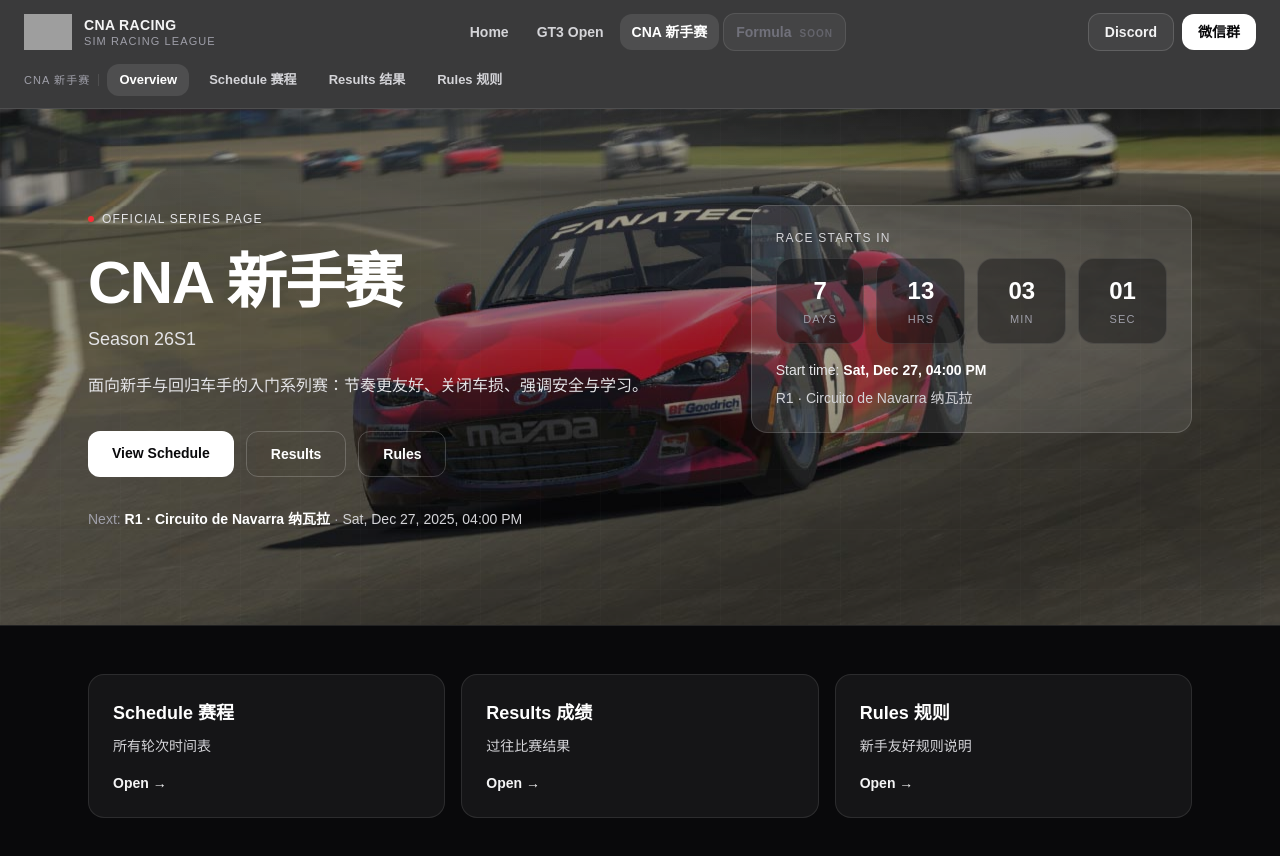
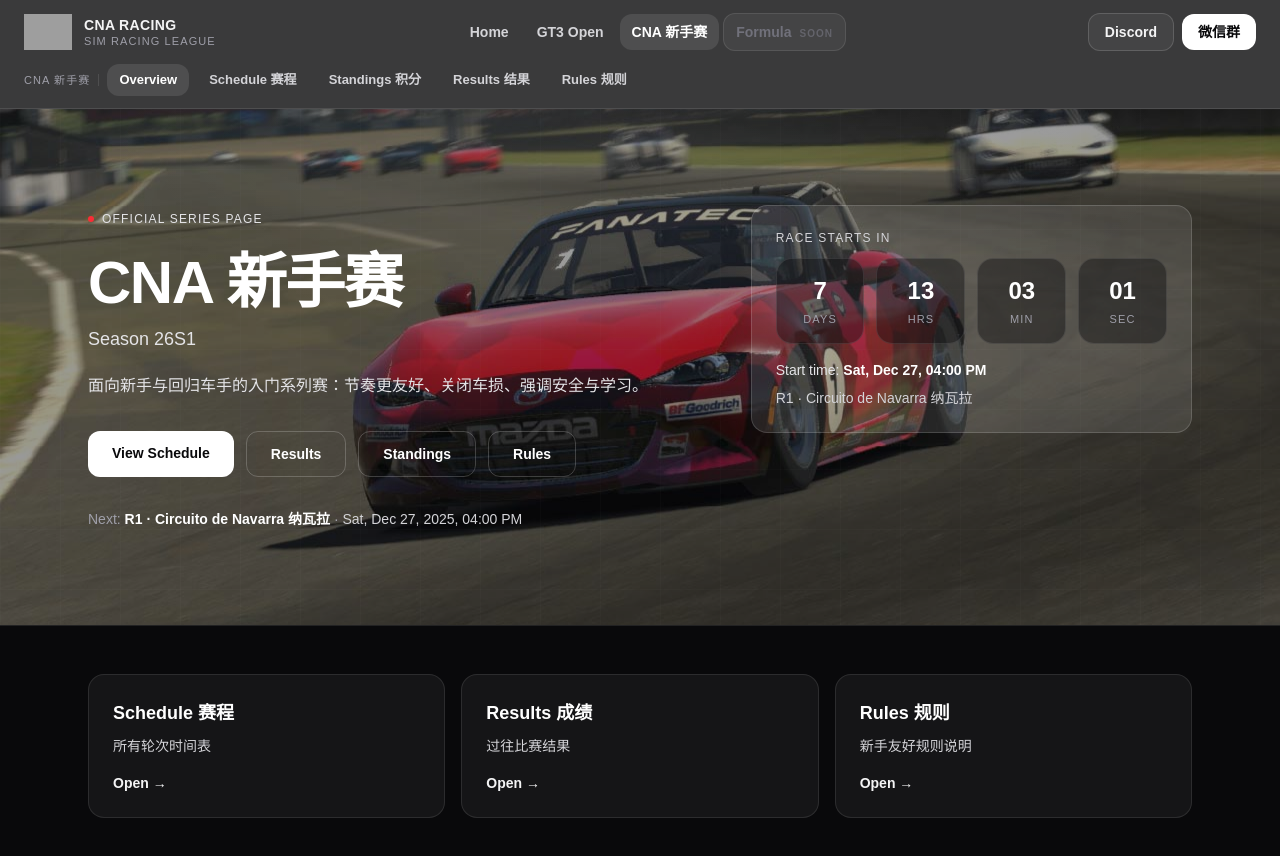
Before and after one commit to jasonzwww/cna-racing, a Next.js app: page /rookie in a window 1280 px wide. Shown: the top 856 px of the page. Built offline with nearby package versions, Linux system fonts and the light colour scheme; grey boxes are pictures that could not be loaded.

Commit message:
QuickNavFix

```diff
--- a/app/rookie/page.tsx
+++ b/app/rookie/page.tsx
@@ -71,6 +71,12 @@
                                     Results
                                 </Link>
                                 <Link
+                                    href="/rookie/standings"
+                                    className="rounded-xl border border-white/20 px-6 py-3 text-sm font-semibold text-white hover:bg-white/10"
+                                >
+                                    Standings
+                                </Link>
+                                <Link
                                     href="/rookie/rules"
                                     className="rounded-xl border border-white/20 px-6 py-3 text-sm font-semibold text-white hover:bg-white/10"
                                 >
--- a/components/TopNav.tsx
+++ b/components/TopNav.tsx
@@ -47,6 +47,7 @@
                 subnav: [
                     { label: "Overview", href: "/rookie" },
                     { label: "Schedule 赛程", href: "/rookie/schedule" },
+                    { label: "Standings 积分", href: "/rookie/standings" },
                     { label: "Results 结果", href: "/rookie/results" },
                     { label: "Rules 规则", href: "/rookie/rules" },
                 ],
```
